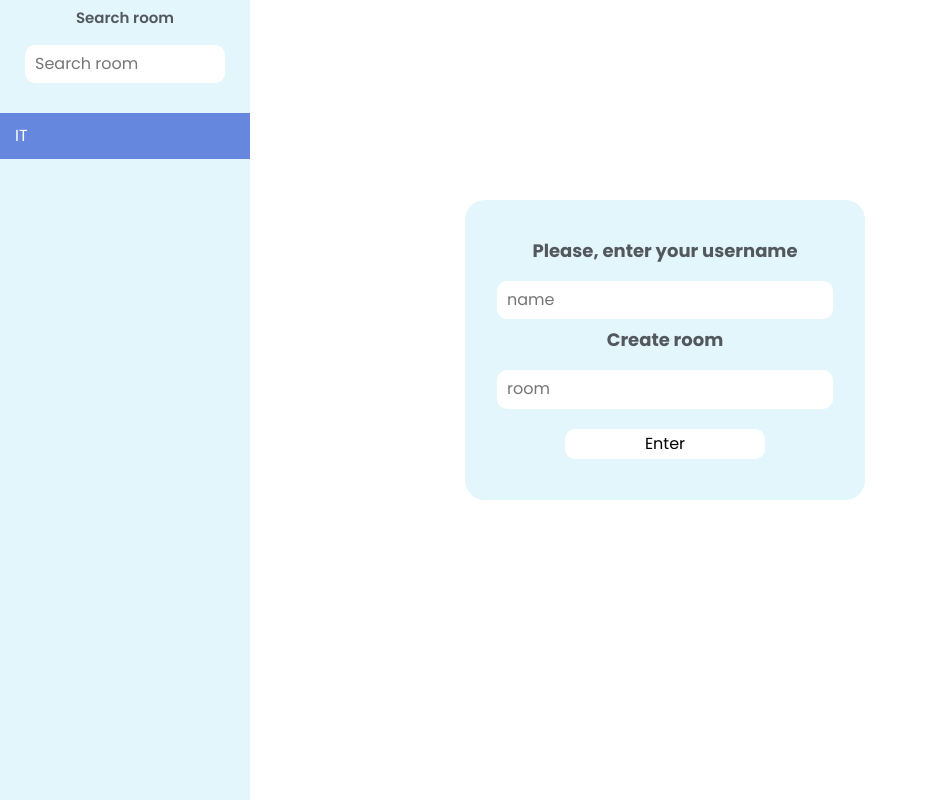
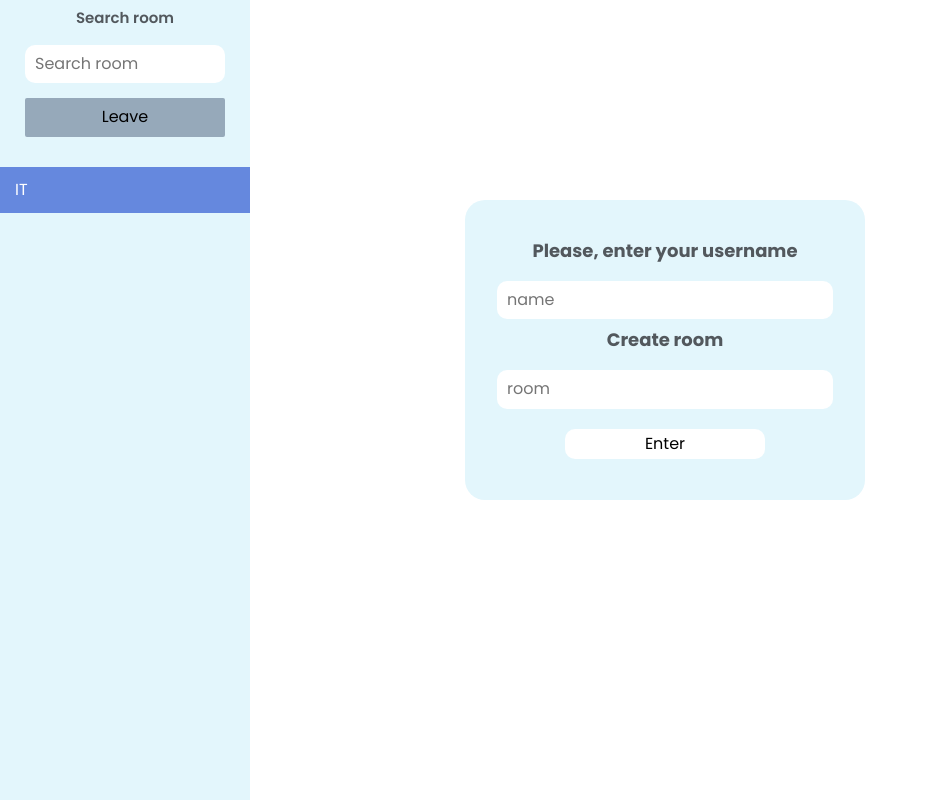
Before and after one commit to LysiukOleksandr/MERN-chat, a React (Create React App) app in the folder client/: page / in a window 1280 px wide. Shown: the whole page, without its empty margins (0-928 px from the left). Built offline with nearby package versions, Linux system fonts and the light colour scheme.

Commit message:
leave button(client)

```diff
--- a/client/src/App.js
+++ b/client/src/App.js
@@ -104,6 +104,7 @@ function App() {
     }, [userData])
 
 
+
     return (
         <div className='wrapper'>
             {!loggedIn ? (
--- a/client/src/components/Rooms.jsx
+++ b/client/src/components/Rooms.jsx
@@ -9,6 +9,9 @@ const Rooms = () => {
                     <h3>Search room</h3>
                     <input type="text" placeholder='Search room'/>
                 </div>
+                <div className="rooms__logout">
+                    <button>Leave</button>
+                </div>
                 <ul className="rooms__items">
                     <Room/>
                 </ul>
--- a/client/src/scss/style.scss
+++ b/client/src/scss/style.scss
@@ -962,6 +962,31 @@ li {
     }
   }
 
+  &__logout{
+    margin-top: 15px;
+    display: flex;
+    justify-content: center;
+    align-items: center;
+   & button{
+      width: 200px;
+      border: none;
+      padding: 10px;
+      outline: none;
+      border-radius: 2px;
+     background: $border;
+     cursor: pointer;
+     transition: 0.3s all ease;
+     &:hover{
+       background: $purple;
+       color: white;
+     }
+     &:active{
+       transform: translateY(4px);
+     }
+
+    }
+  }
+
   &__items {
     margin-top: 30px;
 
```
Also changed, not shown: 1 other file (tests, documents, lock files or other folders).
